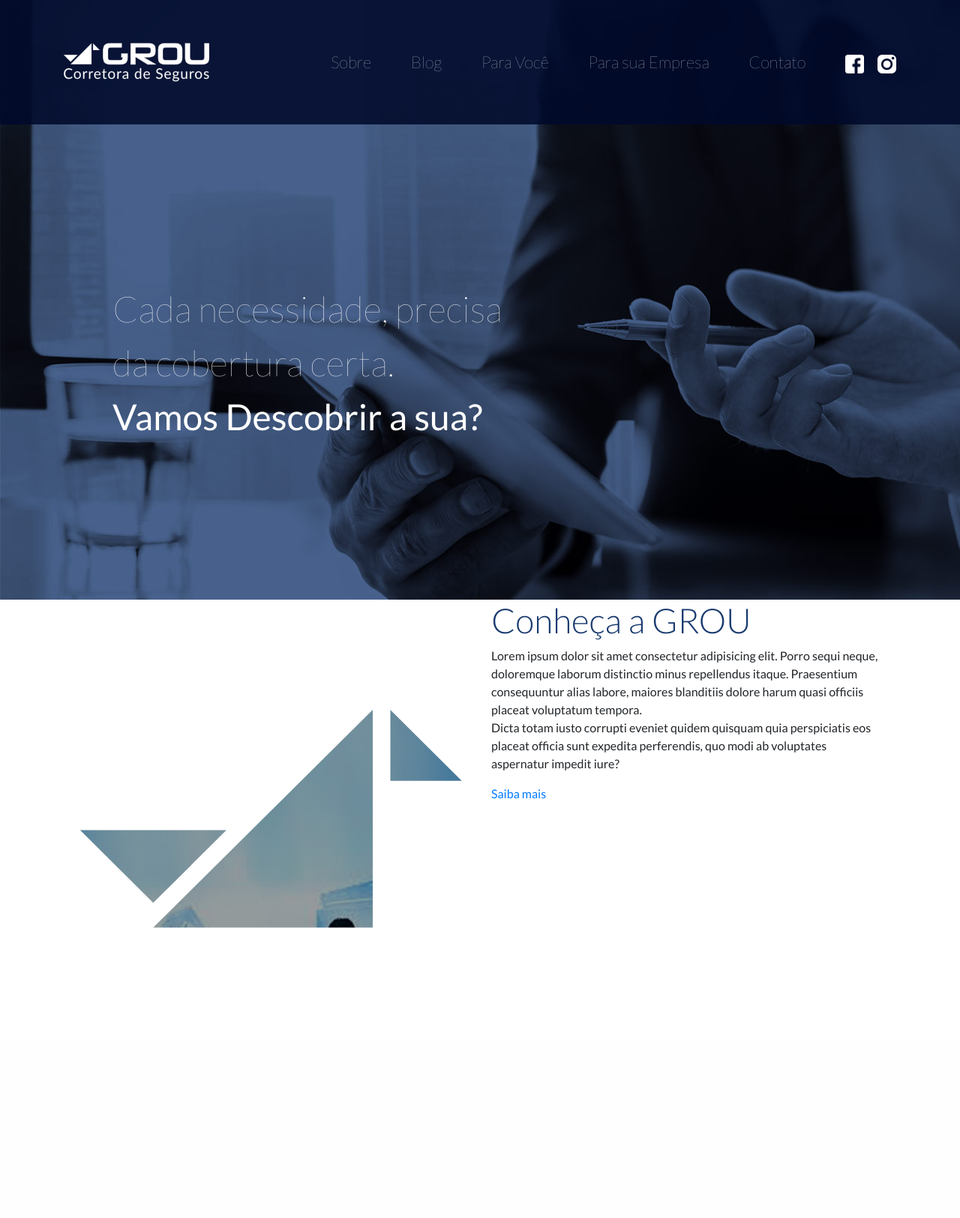
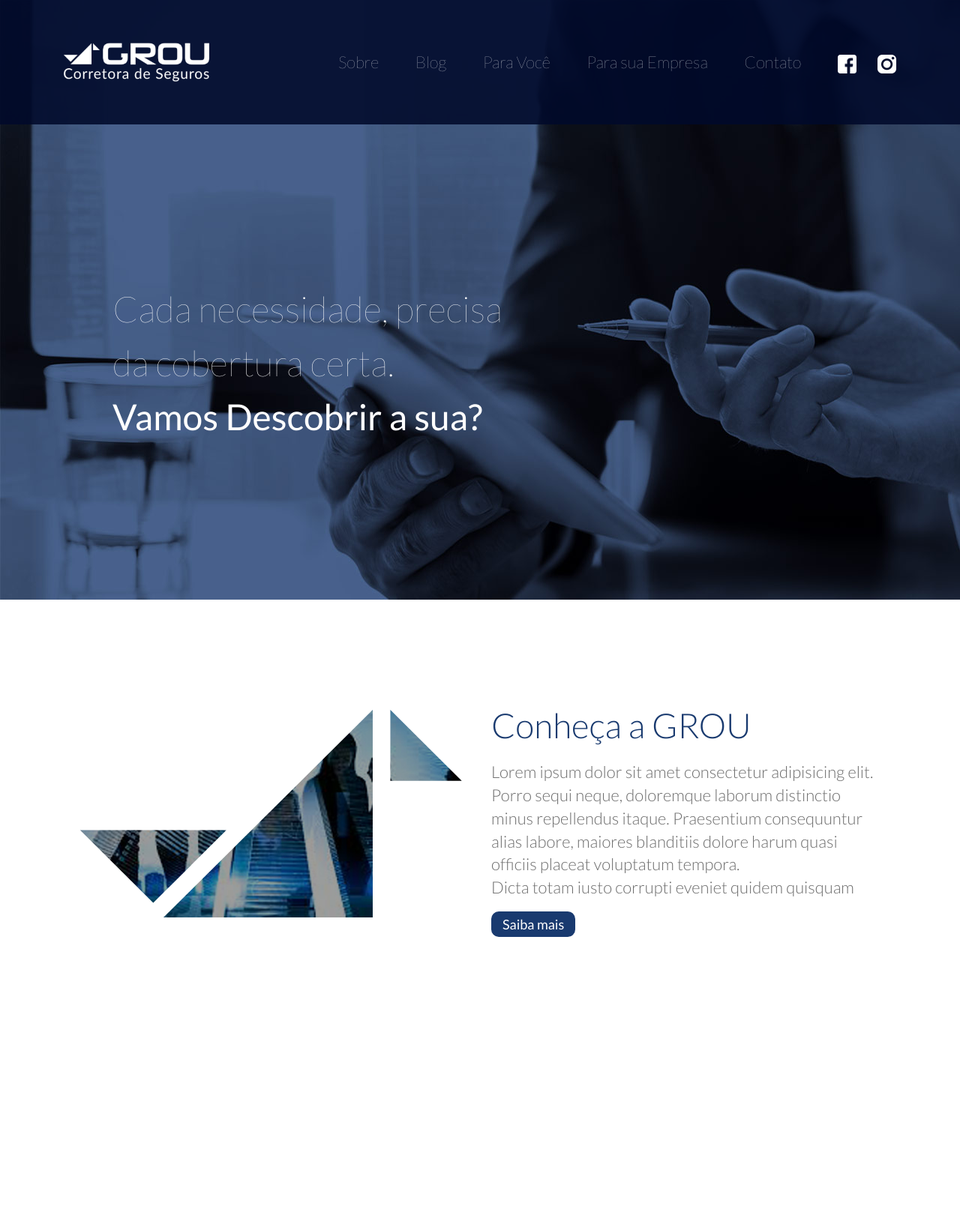
Before and after one commit to lesgobbi/grou, a PHP site: page / in a window 1280 px wide. Shown: the top 1625 px of the page at 75% size. Before the commit the page ends 1238 px from the top, so only its background shows below. Run offline with PHP 8.4, Linux system fonts and the light colour scheme.

Commit message:
parallax

```diff
--- a/assets/css/style.css
+++ b/assets/css/style.css
@@ -41,12 +41,39 @@ ul {
   color: #fff;
   font-weight: 100;
   font-size: 22px;
+  border-left: 2px solid transparent;
+  padding-left: 8px;
+  position: relative;
+}
+.ct-header header > div menu li a:after {
+  content: '';
+  position: absolute;
+  height: 0;
+  bottom: 0;
+  width: 2px;
+  background-color: #f54949;
+  opacity: 0;
+  left: 0;
+  -webkit-transition: all 0.2s ease-out;
+  -moz-transition: all 0.2s ease-out;
+  -o-transition: all 0.2s ease-out;
+  transition: all 0.2s ease-out;
+}
+.ct-header header > div menu li a:hover {
+  text-decoration: none;
+}
+.ct-header header > div menu li a:hover:after {
+  height: 100%;
+  opacity: 1;
 }
 .ct-header header > div menu li a img {
   width: 25px;
 }
 .ct-header header > div menu li a:last-child img {
   margin-left: 15px;
+}
+.ct-header header > div menu li:last-child a:hover:after {
+  display: none;
 }
 .ct-header section {
   color: #fff;
@@ -73,8 +100,26 @@ ul {
   height: 100%;
   width: 100%;
 }
+.ct-parallax .conheca {
+  margin: 140px 0;
+}
 .ct-parallax .conheca h3 {
   font-size: 46px;
   color: #193a6f;
   font-weight: 300;
+  margin-bottom: 20px;
 }
+.ct-parallax .conheca p {
+  font-weight: 300;
+  font-size: 22px;
+  color: #6e6e6e;
+  line-height: 1.4;
+  margin-bottom: 20px;
+}
+.ct-parallax .conheca a {
+  background-color: #193a6f;
+  color: #fff;
+  padding: 6px 15px;
+  font-size: 18px;
+  border-radius: 10px;
+}
--- a/assets/css/style.less
+++ b/assets/css/style.less
@@ -3,6 +3,7 @@
 @mobile: ~" (max-width: 979px)";
 @default: #193a6f;
 @text: #6e6e6e;
+@highLight: #f54949;
 
 .transition(@type: all, @time: 0.1s, @ease: ease){
     -webkit-transition: @type @time @ease;
@@ -56,7 +57,30 @@ menu, ul{
 					a{
 						color: #fff;
 						font-weight: 100;
-						font-size: 22px;
+                        font-size: 22px;
+                        border-left: 2px solid transparent;
+                        padding-left: 8px;
+                        position: relative;
+
+                        &:after{
+                            content: '';
+                            position: absolute;
+                            height: 0;
+                            bottom: 0;
+                            width: 2px;
+                            background-color: @highLight;
+                            opacity: 0;
+                            left: 0;
+                            .transition(all, 0.2s, ease-out);
+                        }
+
+                        &:hover{
+                            text-decoration: none;
+                            &:after{
+                                height: 100%;
+                                opacity: 1;
+                            }
+                        }
 
 						img{
 							width: 25px;
@@ -67,7 +91,15 @@ menu, ul{
 								margin-left: 15px;
 							}
 						}
-					}
+                    }
+
+                    &:last-child{
+                        a:hover{
+                            &:after{
+                                display: none;
+                            }
+                        }
+                    }
 				}
 			}
 		}
@@ -104,14 +136,29 @@ menu, ul{
     }
 
     .conheca{
+        margin: 140px 0;
+
         h3{
             font-size: 46px;
             color: @default;
             font-weight: 300;
+            margin-bottom: 20px;
         }
 
         p{
+            font-weight: 300;
+            font-size: 22px;
+            color: @text;
+            line-height: 1.4;
+            margin-bottom: 20px;
+        }
 
+        a{
+            background-color: @default;
+            color: #fff;
+            padding: 6px 15px;
+            font-size: 18px;
+            border-radius: 10px;
         }
     }
 }
--- a/assets/js/scripts.js
+++ b/assets/js/scripts.js
@@ -1,18 +1,13 @@
-$(window).load(function() {
-    $('.parallax').each(function() {
-        var item = $(this).height();
-        var top = $(this).offset().top;
-        $('img', $(this)).css('transform', 'translate3d(0, ' + ($(window).scrollTop() - top - item) * 0.3 + 'px, 0)');
-    });
+$(document).ready(function() {
+    var top = $('.parallax').offset().top;
+    var scroll = $(window).scrollTop();
+    var height = $('.parallax').height();
+    $('.parallax').css('background-position', '0px -' + ((height + top - scroll) / 5) + 'px');
 });
 
 $(window).scroll(function() {
+    var top = $('.parallax').offset().top;
     var scroll = $(window).scrollTop();
-
-    $('.parallax').each(function() {
-        var item = $(this).height();
-        var top = $(this).offset().top;
-        $('img', $(this)).css('transform', 'translate3d(0, ' + (scroll - top - item) * 0.3 + 'px, 0)');
-    });
-
+    var height = $('.parallax').height();
+    $('.parallax').css('background-position', '0px -' + ((height + top - scroll) / 5) + 'px');
 });
--- a/index.html
+++ b/index.html
@@ -47,16 +47,19 @@
             <h3>Conheça a GROU</h3>
 
             <p>
-                Lorem ipsum dolor sit amet consectetur adipisicing elit. Porro sequi neque, doloremque laborum distinctio minus repellendus itaque. Praesentium consequuntur alias labore, maiores blanditiis dolore harum quasi officiis placeat voluptatum tempora.<br>                Dicta totam iusto corrupti eveniet quidem quisquam quia perspiciatis eos placeat officia sunt expedita perferendis, quo modi ab voluptates aspernatur impedit iure?
+                Lorem ipsum dolor sit amet consectetur adipisicing elit. Porro sequi neque, doloremque laborum distinctio minus repellendus itaque. Praesentium consequuntur alias labore, maiores blanditiis dolore harum quasi officiis placeat voluptatum tempora.<br>                Dicta totam iusto corrupti eveniet quidem quisquam
             </p>
 
             <a href="#">Saiba mais</a>
         </div>
     </div>
 
+    <div style="height: 5000px; width: 100%"></div>
+
     <script src="https://code.jquery.com/jquery-3.3.1.slim.min.js" integrity="sha384-q8i/X+965DzO0rT7abK41JStQIAqVgRVzpbzo5smXKp4YfRvH+8abtTE1Pi6jizo" crossorigin="anonymous"></script>
     <script src="https://cdnjs.cloudflare.com/ajax/libs/popper.js/1.14.7/umd/popper.min.js" integrity="sha384-UO2eT0CpHqdSJQ6hJty5KVphtPhzWj9WO1clHTMGa3JDZwrnQq4sF86dIHNDz0W1" crossorigin="anonymous"></script>
     <script src="https://stackpath.bootstrapcdn.com/bootstrap/4.3.1/js/bootstrap.min.js" integrity="sha384-JjSmVgyd0p3pXB1rRibZUAYoIIy6OrQ6VrjIEaFf/nJGzIxFDsf4x0xIM+B07jRM" crossorigin="anonymous"></script>
+    <script src="assets/js/scripts.js"></script>
 </body>
 
 </html>
```
